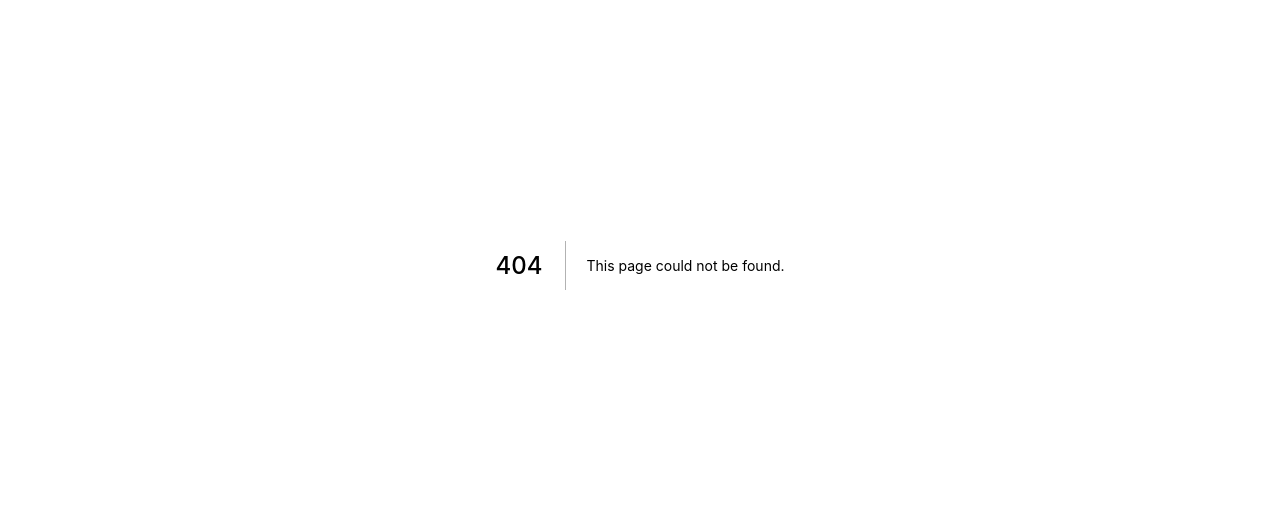
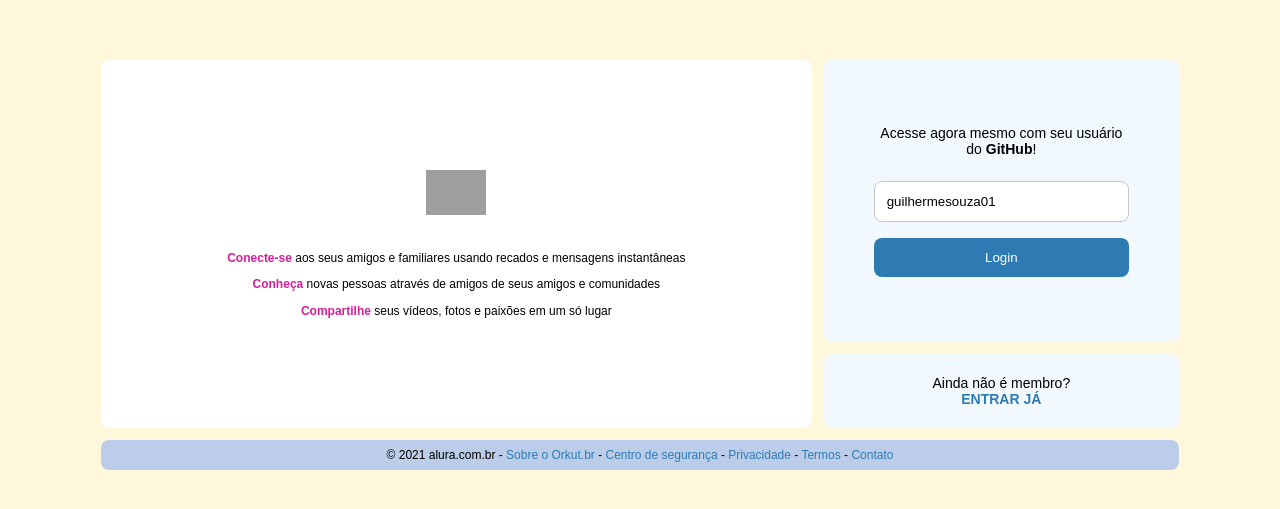
Before and after one commit to GuilhermeSouza01/alurakut, a Next.js app: page /login in a window 1280 px wide. Before the commit this address had no page. Shown: the part 135-644 px from the top of the page. Built offline with nearby package versions, Linux system fonts and the light colour scheme; grey boxes are pictures that could not be loaded.

Commit message:
Final day

```diff
--- a/package.json
+++ b/package.json
@@ -8,7 +8,9 @@
   },
   "dependencies": {
     "datocms-client": "^3.4.11",
+    "jsonwebtoken": "^8.5.1",
     "next": "latest",
+    "nookies": "^2.5.2",
     "react": "^17.0.2",
     "react-dom": "^17.0.2",
     "react-is": "^17.0.2",
--- /dev/null
+++ b/pages/login.js
@@ -0,0 +1,93 @@
+import React from "react";
+import { useRouter } from "next/router";
+
+import nookies from 'nookies';
+
+export default function LoginScreen() {
+  const router = useRouter();
+  const [githubUser, setGithubUser] = React.useState("guilhermesouza01");
+
+  return (
+    <main
+      style={{
+        display: "flex",
+        flex: 1,
+        alignItems: "center",
+        justifyContent: "center",
+      }}
+    >
+      <div className="loginScreen">
+        <section className="logoArea">
+          <img src="https://alurakut.vercel.app/logo.svg" />
+
+          <p>
+            <strong>Conecte-se</strong> aos seus amigos e familiares usando
+            recados e mensagens instantâneas
+          </p>
+          <p>
+            <strong>Conheça</strong> novas pessoas através de amigos de seus
+            amigos e comunidades
+          </p>
+          <p>
+            <strong>Compartilhe</strong> seus vídeos, fotos e paixões em um só
+            lugar
+          </p>
+        </section>
+
+        <section className="formArea">
+          <form
+            className="box"
+            onSubmit={(e) => {
+              e.preventDefault();
+              fetch("https://alurakut.vercel.app/api/login", {
+                method: "POST",
+                headers: {
+                  "Content-Type": "application/json",
+                },
+                body: JSON.stringify({ githubUser: githubUser }),
+              }).then(async (respostaDoServer) => {
+                const dadosDaResposta = await respostaDoServer.json();
+                const token = dadosDaResposta.token;
+                nookies.set(null, "USER_TOKEN", token, {
+                  path: "/",
+                  maxAge: 86400 * 7,
+                });
+                router.push("/");
+              });
+            }}
+          >
+            <p>
+              Acesse agora mesmo com seu usuário do <strong>GitHub</strong>!
+            </p>
+            <input
+              placeholder="Usuário"
+              value={githubUser}
+              onChange={(evento) => {
+                setGithubUser(evento.target.value);
+              }}
+            />
+            {githubUser.length === 0 ? "Preencha o campo" : ""}
+            <button type="submit">Login</button>
+          </form>
+
+          <footer className="box">
+            <p>
+              Ainda não é membro? <br />
+              <a href="/login">
+                <strong>ENTRAR JÁ</strong>
+              </a>
+            </p>
+          </footer>
+        </section>
+
+        <footer className="footerArea">
+          <p>
+            © 2021 alura.com.br - <a href="/">Sobre o Orkut.br</a> -{" "}
+            <a href="/">Centro de segurança</a> - <a href="/">Privacidade</a> -{" "}
+            <a href="/">Termos</a> - <a href="/">Contato</a>
+          </p>
+        </footer>
+      </div>
+    </main>
+  );
+}
```
Also changed, not shown: pages/index.js (+33 -6 lines), src/lib/AlurakutCommons.js, 1 other file (tests, documents, lock files or other folders).
